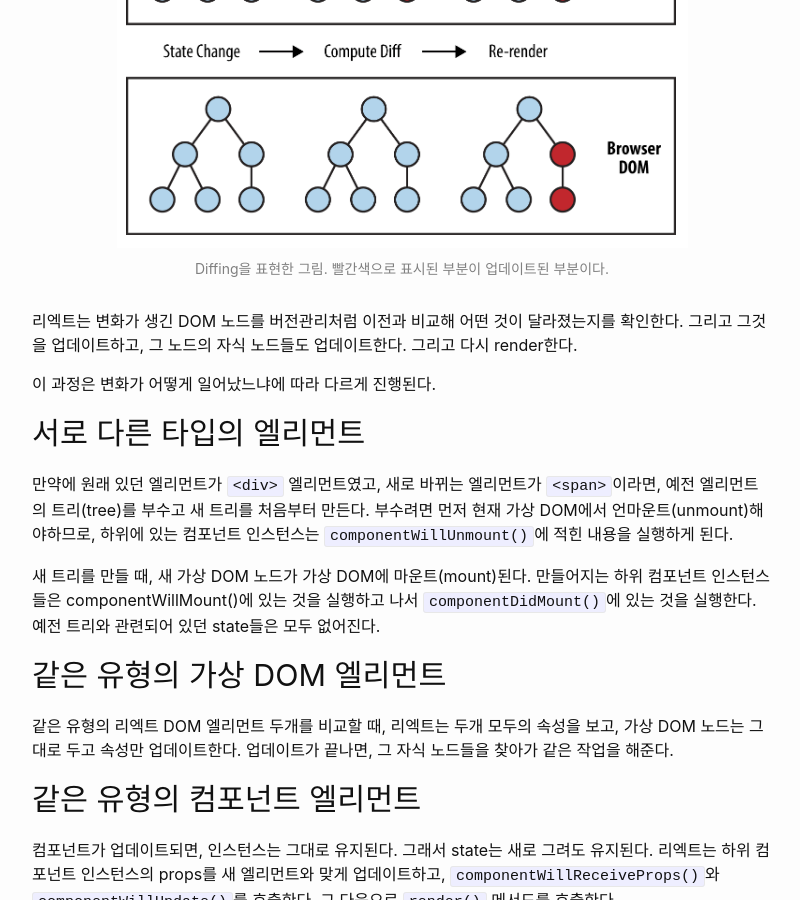
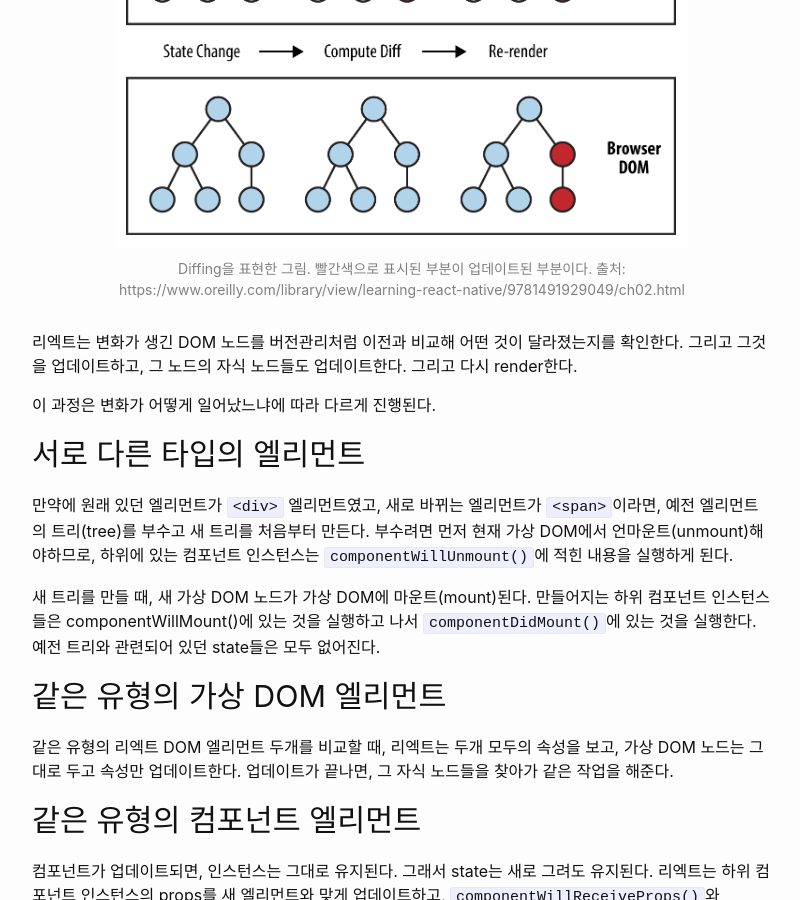
Before and after one commit to feynubrick/feynubrick.github.io, a Jekyll site: the page built from _posts/2019-02-28-react-virtual-DOM.md, in a window 1280 px wide and 900 px high, scrolled down 999 px. Shown: the whole window, without its empty margins (238-1038 px from the left). Built offline with Jekyll 4.4.1, drawn with Linux system fonts in a browser that asks for light colours; nearby versions of some CDN libraries; comment, search, counter and statistics services are not loaded.

Commit message:
added a source of figure of React Virtual DOM

```diff
--- a/_posts/2019-02-28-react-virtual-DOM.md
+++ b/_posts/2019-02-28-react-virtual-DOM.md
@@ -35,7 +35,7 @@ tags: [JavaScript, Study, React, CodeStates]
 
 <figure>
   <img src="/assets/figures/react-virtual-dom-reconciliation.png" alt="diffing"/>
-  <figcaption>Diffing을 표현한 그림. 빨간색으로 표시된 부분이 업데이트된 부분이다.</figcaption>
+  <figcaption>Diffing을 표현한 그림. 빨간색으로 표시된 부분이 업데이트된 부분이다. 출처: https://www.oreilly.com/library/view/learning-react-native/9781491929049/ch02.html</figcaption>
 </figure>
 
 리엑트는 변화가 생긴 DOM 노드를 버전관리처럼 이전과 비교해 어떤 것이 달라졌는지를 확인한다.
```
